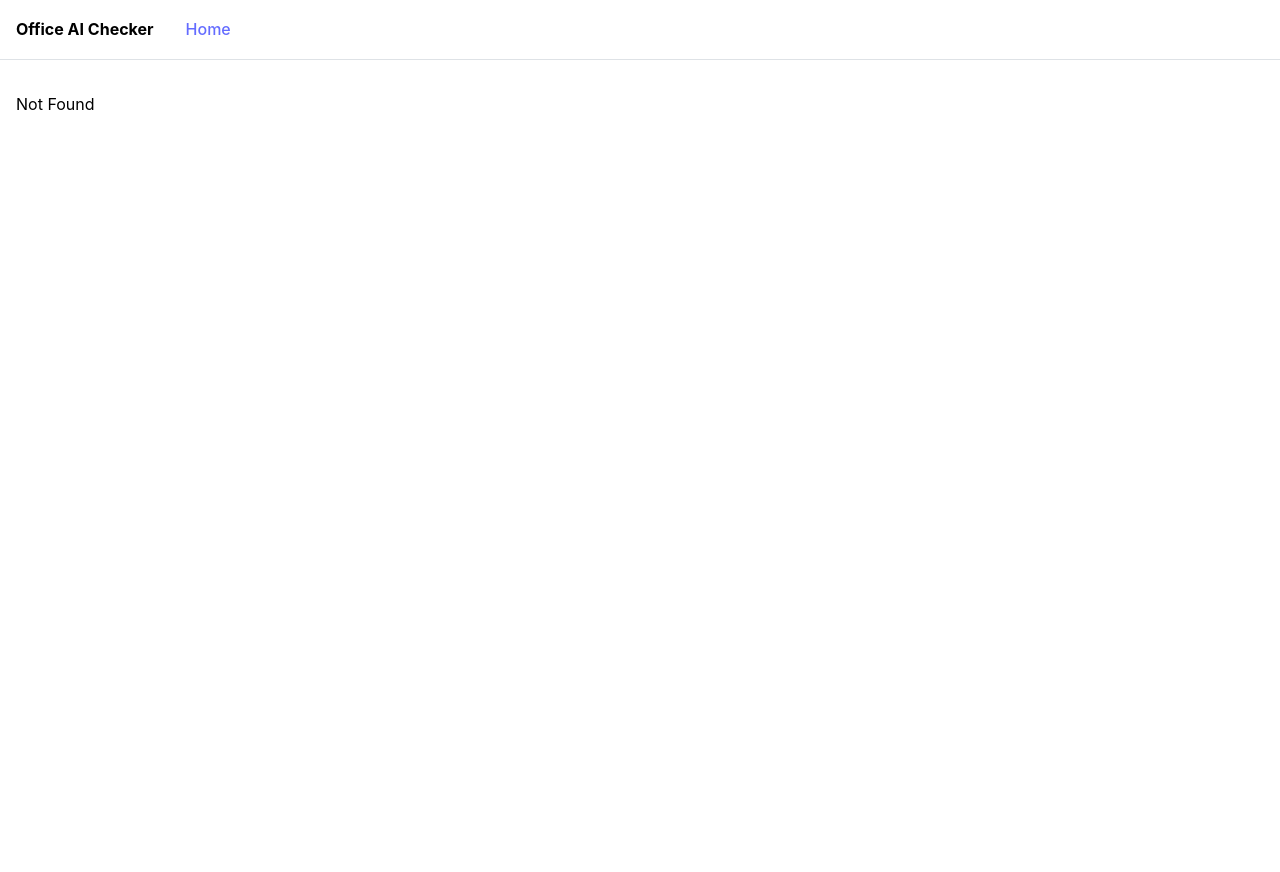
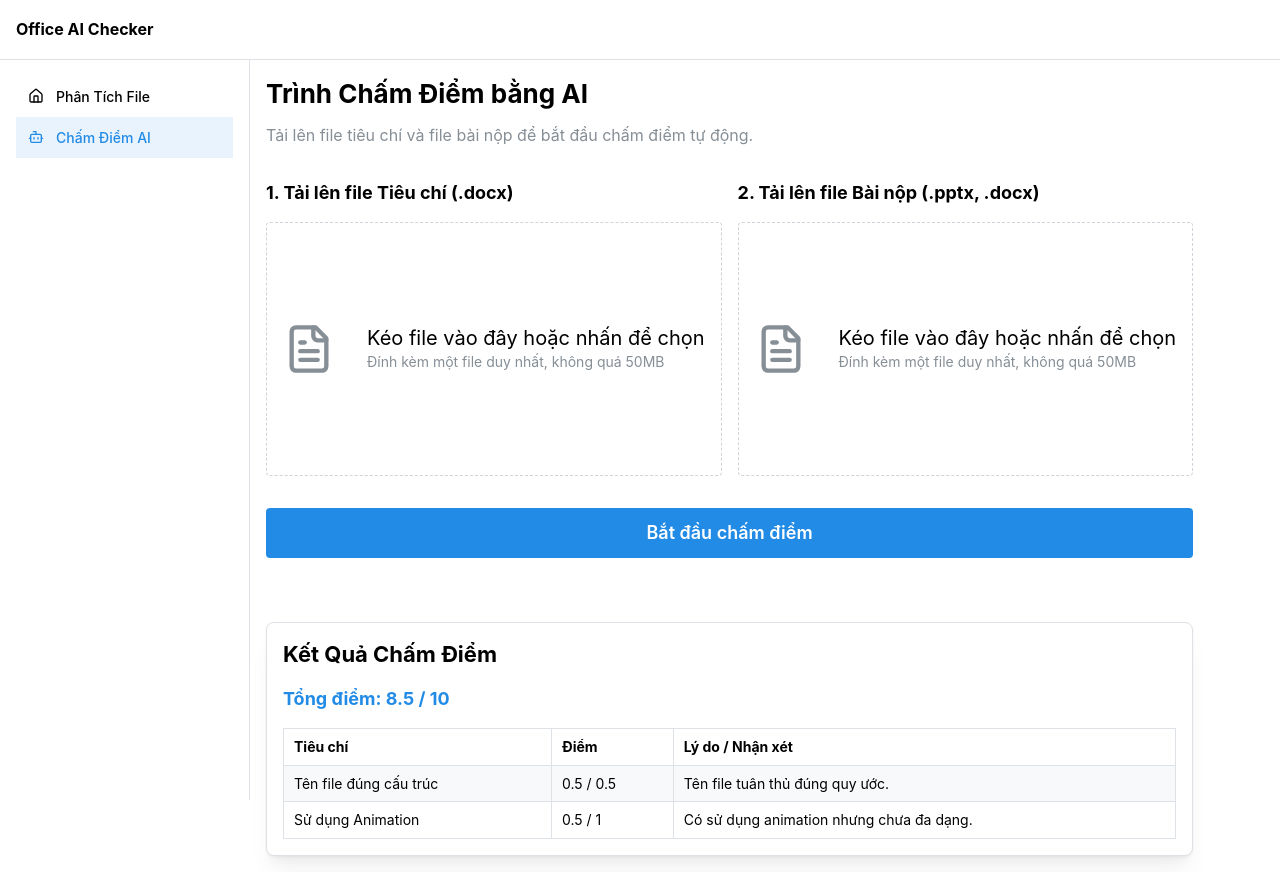
Before and after one commit to HuynhSang2005/office-format-grader, a React (Vite) app in the folder FE/: page /ai-checker in a window 1280 px wide. Before the commit this address had no page. Before the commit the page ends 800 px from the top, so only its background shows below. Built offline with nearby package versions, Linux system fonts and the light colour scheme.

Commit message:
feat(ui): build static layout and components for main features

```diff
--- /dev/null
+++ b/FE/src/components/FileDropzone.tsx
@@ -0,0 +1,43 @@
+import { Group, Text, rem } from '@mantine/core';
+import { Dropzone, IMAGE_MIME_TYPE } from '@mantine/dropzone';
+import type { DropzoneProps } from '@mantine/dropzone';
+import { Upload, X, FileText } from 'lucide-react';
+
+export function FileDropzone(props: Partial<DropzoneProps>) {
+  return (
+    <Dropzone
+      onDrop={(files) => console.log('accepted files', files)}
+      onReject={(files) => console.log('rejected files', files)}
+      maxSize={50 * 1024 ** 2}
+      {...props}
+      style={{ flex: 1 }}
+    >
+      <Group justify="center" gap="xl" mih={220} style={{ pointerEvents: 'none' }}>
+        <Dropzone.Accept>
+          <Upload
+            style={{ width: rem(52), height: rem(52), color: 'var(--mantine-color-blue-6)' }}
+          />
+        </Dropzone.Accept>
+        <Dropzone.Reject>
+          <X
+            style={{ width: rem(52), height: rem(52), color: 'var(--mantine-color-red-6)' }}
+          />
+        </Dropzone.Reject>
+        <Dropzone.Idle>
+          <FileText
+            style={{ width: rem(52), height: rem(52), color: 'var(--mantine-color-dimmed)' }}
+          />
+        </Dropzone.Idle>
+
+        <div>
+          <Text size="xl" inline>
+            Kéo file vào đây hoặc nhấn để chọn
+          </Text>
+          <Text size="sm" c="dimmed" inline mt={7}>
+            Đính kèm một file duy nhất, không quá 50MB
+          </Text>
+        </div>
+      </Group>
+    </Dropzone>
+  );
+}
--- /dev/null
+++ b/FE/src/components/ResultsTable.tsx
@@ -0,0 +1,40 @@
+import { Table, Title, Paper } from '@mantine/core';
+
+// template data để hiển thị giao diện
+const mockData = {
+  totalAchievedScore: 8.5,
+  totalMaxScore: 10,
+  details: [
+    { criterion: 'Tên file đúng cấu trúc', maxScore: 0.5, achievedScore: 0.5, reason: 'Tên file tuân thủ đúng quy ước.' },
+    { criterion: 'Sử dụng Animation', maxScore: 1.0, achievedScore: 0.5, reason: 'Có sử dụng animation nhưng chưa đa dạng.' },
+  ]
+};
+
+export function ResultsTable({ result = mockData }) {
+  const rows = result.details.map((item, index) => (
+    <Table.Tr key={index}>
+      <Table.Td>{item.criterion}</Table.Td>
+      <Table.Td>{item.achievedScore} / {item.maxScore}</Table.Td>
+      <Table.Td>{item.reason}</Table.Td>
+    </Table.Tr>
+  ));
+
+  return (
+    <Paper withBorder shadow="md" p="md" mt="xl" radius="md">
+        <Title order={3} mb="md">Kết Quả Chấm Điểm</Title>
+        <Title order={4} c="blue">
+            Tổng điểm: {result.totalAchievedScore} / {result.totalMaxScore}
+        </Title>
+        <Table mt="md" striped highlightOnHover withTableBorder withColumnBorders>
+            <Table.Thead>
+                <Table.Tr>
+                    <Table.Th>Tiêu chí</Table.Th>
+                    <Table.Th>Điểm</Table.Th>
+                    <Table.Th>Lý do / Nhận xét</Table.Th>
+                </Table.Tr>
+            </Table.Thead>
+            <Table.Tbody>{rows}</Table.Tbody>
+        </Table>
+    </Paper>
+  );
+}
--- a/FE/src/main.tsx
+++ b/FE/src/main.tsx
@@ -1,34 +1,39 @@
-import React from 'react';
-import ReactDOM from 'react-dom/client';
-import { RouterProvider, createRouter } from '@tanstack/react-router';
-import { QueryClient, QueryClientProvider } from '@tanstack/react-query';
-import { MantineProvider } from '@mantine/core';
+import { StrictMode } from 'react'
+import ReactDOM from 'react-dom/client'
+import { RouterProvider, createRouter } from '@tanstack/react-router'
+import { QueryClient, QueryClientProvider } from '@tanstack/react-query'
+import { MantineProvider } from '@mantine/core'
+
+// Import the generated route tree
+import { routeTree } from './routeTree.gen'
 
 // Import CSS của Mantine
-import '@mantine/core/styles.css';
-import '@mantine/dropzone/styles.css';
+import '@mantine/core/styles.css'
+import '@mantine/dropzone/styles.css'
+import './index.css'
 
-import './index.css';
+// Create a new router instance
+const router = createRouter({ routeTree })
+const queryClient = new QueryClient()
 
-// Import route tree đã được generate
-import { routeTree } from './routeTree.gen';
-
-
-const router = createRouter({ routeTree });
-const queryClient = new QueryClient();
-
+// Register the router instance for type safety
 declare module '@tanstack/react-router' {
   interface Register {
     router: typeof router
   }
 }
 
-ReactDOM.createRoot(document.getElementById('root')!).render(
-  <React.StrictMode>
-    <MantineProvider>
-      <QueryClientProvider client={queryClient}>
-        <RouterProvider router={router} />
-      </QueryClientProvider>
-    </MantineProvider>
-  </React.StrictMode>,
-);
+// Render the app
+const rootElement = document.getElementById('root')!
+if (!rootElement.innerHTML) {
+  const root = ReactDOM.createRoot(rootElement)
+  root.render(
+    <StrictMode>
+      <MantineProvider>
+        <QueryClientProvider client={queryClient}>
+          <RouterProvider router={router} />
+        </QueryClientProvider>
+      </MantineProvider>
+    </StrictMode>,
+  )
+}
--- a/FE/src/routeTree.gen.ts
+++ b/FE/src/routeTree.gen.ts
@@ -9,8 +9,14 @@
 // Additionally, you should also exclude this file from your linter and/or formatter to prevent it from being checked or modified.
 
 import { Route as rootRouteImport } from './routes/__root'
+import { Route as AiCheckerRouteImport } from './routes/ai-checker'
 import { Route as IndexRouteImport } from './routes/index'
 
+const AiCheckerRoute = AiCheckerRouteImport.update({
+  id: '/ai-checker',
+  path: '/ai-checker',
+  getParentRoute: () => rootRouteImport,
+} as any)
 const IndexRoute = IndexRouteImport.update({
   id: '/',
   path: '/',
@@ -19,28 +25,39 @@ const IndexRoute = IndexRouteImport.update({
 
 export interface FileRoutesByFullPath {
   '/': typeof IndexRoute
+  '/ai-checker': typeof AiCheckerRoute
 }
 export interface FileRoutesByTo {
   '/': typeof IndexRoute
+  '/ai-checker': typeof AiCheckerRoute
 }
 export interface FileRoutesById {
   __root__: typeof rootRouteImport
   '/': typeof IndexRoute
+  '/ai-checker': typeof AiCheckerRoute
 }
 export interface FileRouteTypes {
   fileRoutesByFullPath: FileRoutesByFullPath
-  fullPaths: '/'
+  fullPaths: '/' | '/ai-checker'
   fileRoutesByTo: FileRoutesByTo
-  to: '/'
-  id: '__root__' | '/'
+  to: '/' | '/ai-checker'
+  id: '__root__' | '/' | '/ai-checker'
   fileRoutesById: FileRoutesById
 }
 export interface RootRouteChildren {
   IndexRoute: typeof IndexRoute
+  AiCheckerRoute: typeof AiCheckerRoute
 }
 
 declare module '@tanstack/react-router' {
   interface FileRoutesByPath {
+    '/ai-checker': {
+      id: '/ai-checker'
+      path: '/ai-checker'
+      fullPath: '/ai-checker'
+      preLoaderRoute: typeof AiCheckerRouteImport
+      parentRoute: typeof rootRouteImport
+    }
     '/': {
       id: '/'
       path: '/'
@@ -53,6 +70,7 @@ declare module '@tanstack/react-router' {
 
 const rootRouteChildren: RootRouteChildren = {
   IndexRoute: IndexRoute,
+  AiCheckerRoute: AiCheckerRoute,
 }
 export const routeTree = rootRouteImport
   ._addFileChildren(rootRouteChildren)
--- a/FE/src/routes/__root.tsx
+++ b/FE/src/routes/__root.tsx
@@ -1,22 +1,52 @@
-import { createRootRoute, Link, Outlet } from '@tanstack/react-router'
-import { TanStackRouterDevtools } from '@tanstack/react-router-devtools'
-import { AppShell, Group } from '@mantine/core'
+import { createRootRoute, Outlet, Link } from '@tanstack/react-router';
+import { TanStackRouterDevtools } from '@tanstack/react-router-devtools';
+import { AppShell, Group, NavLink } from '@mantine/core';
+import { Home, Bot } from 'lucide-react';
 
 export const Route = createRootRoute({
-  component: () => (
-    <AppShell header={{ height: 60 }} padding="md">
+  component: RootComponent,
+});
+
+function RootComponent() {
+  return (
+    <>
+      <AppShell
+        header={{ height: 60 }}
+        navbar={{ width: 250, breakpoint: 'sm' }}
+        padding="md"
+      >
         <AppShell.Header>
           <Group h="100%" px="md">
             <span style={{ fontWeight: 700 }}>Office AI Checker</span>
-          <Link to="/" className="[&.active]:font-bold" style={{ marginLeft: 16 }}>
-            Home
-          </Link>
           </Group>
         </AppShell.Header>
+
+        <AppShell.Navbar p="md">
+          {/* Sử dụng Link của router với active props để tự động in đậm */}
+          <NavLink
+            component={Link}
+            to="/"
+            label="Phân Tích File"
+            leftSection={<Home size={16} />}
+            // `&.active` là cú pháp của TanStack Router để style link đang active
+            className="[&.active]:font-bold"
+          />
+          <NavLink
+            component={Link}
+            to="/ai-checker"
+            label="Chấm Điểm AI"
+            leftSection={<Bot size={16} />}
+            className="[&.active]:font-bold"
+          />
+        </AppShell.Navbar>
+
         <AppShell.Main>
           <Outlet />
-        <TanStackRouterDevtools />
         </AppShell.Main>
       </AppShell>
-  ),
-})
+
+      {/* Thêm công cụ Devtools của Router để dễ dàng debug */}
+      <TanStackRouterDevtools />
+    </>
+  );
+}
--- /dev/null
+++ b/FE/src/routes/ai-checker.tsx
@@ -0,0 +1,45 @@
+import { createFileRoute } from '@tanstack/react-router'
+
+import { FileDropzone } from '../components/FileDropzone';
+
+import { ResultsTable } from '../components/ResultsTable';
+import { Title, Text, Stack, SimpleGrid, Button } from '@mantine/core';
+
+export const Route = createFileRoute('/ai-checker')({
+  component: AICheckerPage,
+})
+
+function AICheckerPage() {
+  return (
+    <Stack gap="xl">
+      <div>
+        <Title order={2}>Trình Chấm Điểm bằng AI</Title>
+        <Text c="dimmed" mt="sm">
+          Tải lên file tiêu chí và file bài nộp để bắt đầu chấm điểm tự động.
+        </Text>
+      </div>
+
+      <SimpleGrid cols={{ base: 1, sm: 2 }}>
+        <Stack>
+            <Title order={4}>1. Tải lên file Tiêu chí (.docx)</Title>
+            <FileDropzone accept={{ 'application/vnd.openxmlformats-officedocument.wordprocessingml.document': ['.docx'] }} />
+        </Stack>
+        <Stack>
+            <Title order={4}>2. Tải lên file Bài nộp (.pptx, .docx)</Title>
+            <FileDropzone accept={{
+                'application/vnd.openxmlformats-officedocument.presentationml.presentation': ['.pptx'],
+                'application/vnd.openxmlformats-officedocument.wordprocessingml.document': ['.docx']
+            }} />
+        </Stack>
+      </SimpleGrid>
+
+      <Button size="lg" fullWidth>
+        Bắt đầu chấm điểm
+      </Button>
+
+      {/* Phần kết quả sẽ được hiển thị ở đây */}
+      <ResultsTable />
+
+    </Stack>
+  )
+}
```
Lines whose indentation alone changed are shown as unchanged.
